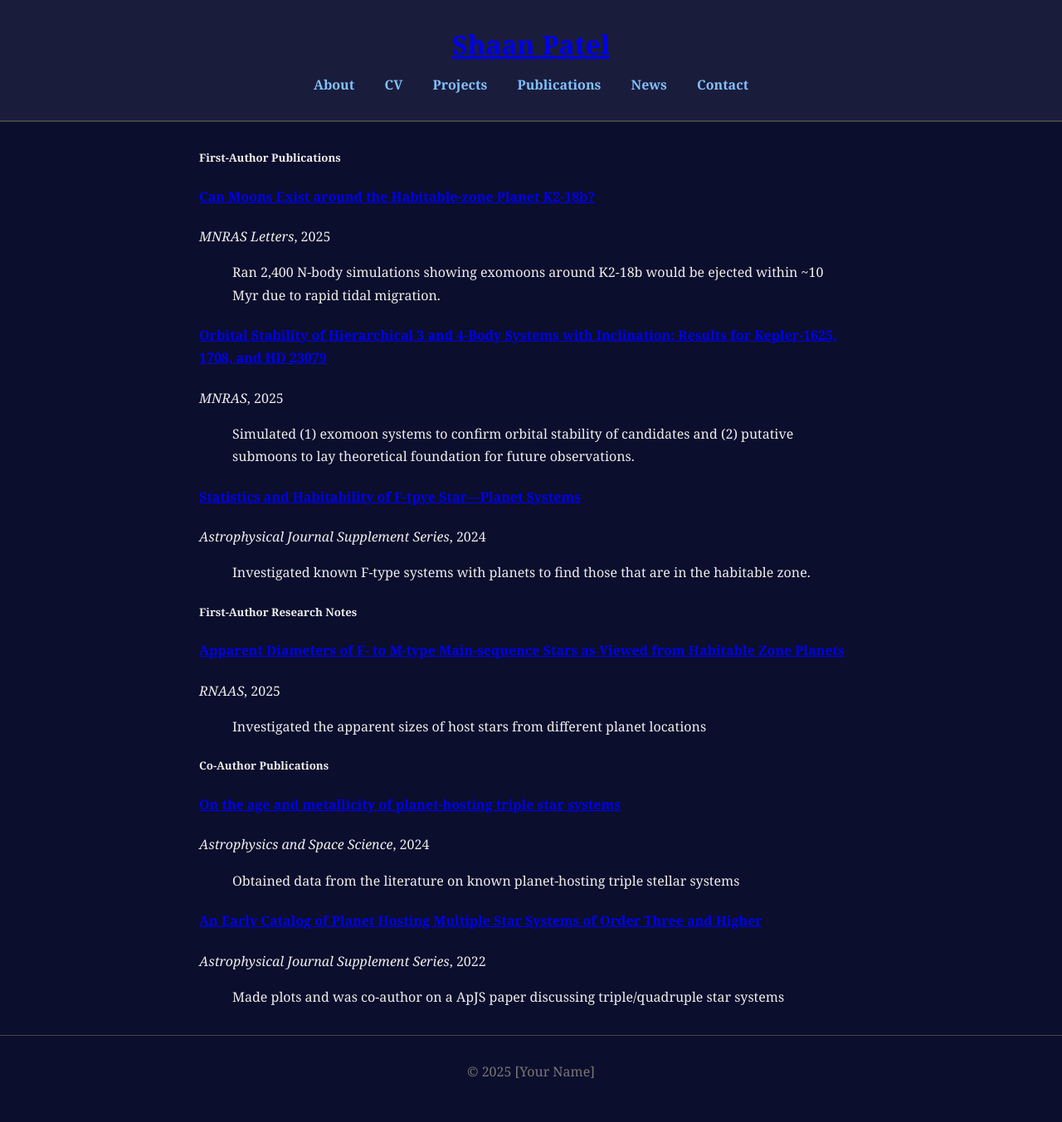
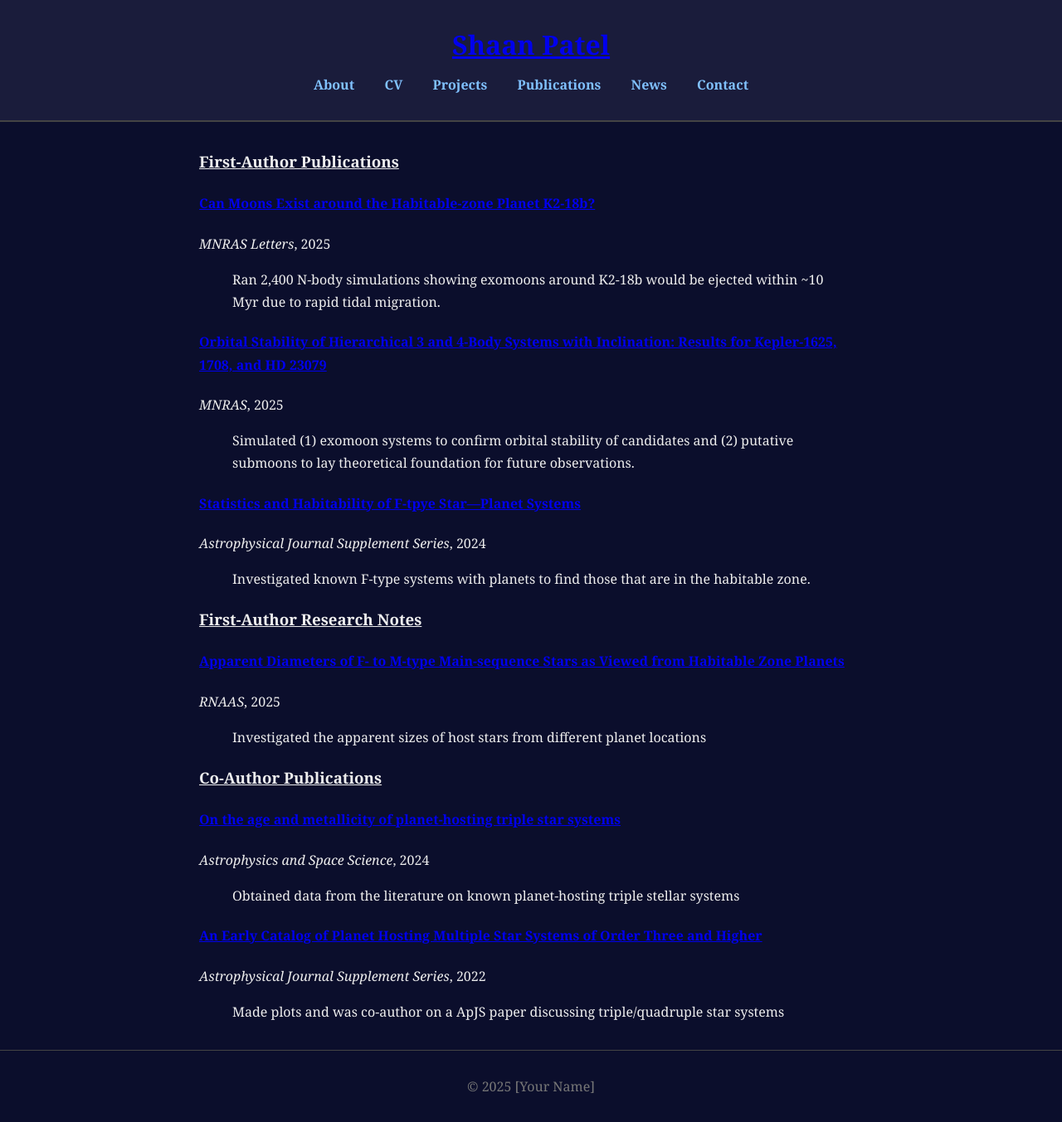
Before and after one commit to shaandpatel/shaandpatel.github.io, a Jekyll site: the page built from publications.md, in a window 1280 px wide. Shown: the whole page at 83% size. Built offline with Jekyll 4.4.1, drawn with Linux system fonts in a browser that asks for light colours.

Commit message:
make headers more visible

```diff
--- a/publications.md
+++ b/publications.md
@@ -2,7 +2,7 @@
 layout: default
 title: "Publications"
 ---
-##### First-Author Publications
+### <u>First-Author Publications<u>
 #### [Can Moons Exist around the Habitable-zone Planet K2-18b?](https://academic.oup.com/mnrasl/article/542/1/L144/8205638)
 *MNRAS Letters*, 2025
 > Ran 2,400 N-body simulations showing exomoons around K2-18b would be ejected within ~10 Myr due to rapid tidal migration.
@@ -15,12 +15,12 @@ title: "Publications"
 *Astrophysical Journal Supplement Series*, 2024
 > Investigated known F-type systems with planets to find those that are in the habitable zone.
 
-##### First-Author Research Notes
+### <u>First-Author Research Notes<u>
 #### [Apparent Diameters of F- to M-type Main-sequence Stars as Viewed from Habitable Zone Planets](https://iopscience.iop.org/article/10.3847/2515-5172/adb036)
 *RNAAS*, 2025
 > Investigated the apparent sizes of host stars from different planet locations
 
-##### Co-Author Publications
+### <u>Co-Author Publications<u>
 #### [On the age and metallicity of planet-hosting triple star systems](https://link.springer.com/article/10.1007/s10509-024-04351-1)
 *Astrophysics and Space Science*, 2024
 > Obtained data from the literature on known planet-hosting triple stellar systems
```
